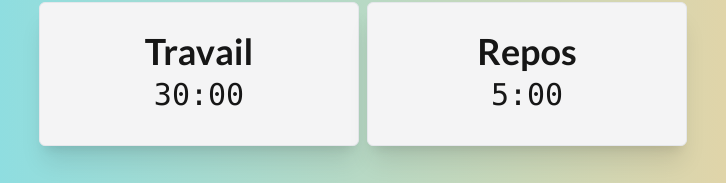
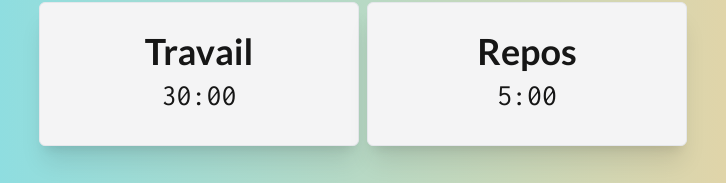
Before and after one commit to roadToCoder/ExoProjects, a plain HTML site: page Projects/7. Pomodoro/index.html in a window 1280 px wide. Shown: the part 170-353 px from the top of the page, 277-1003 px from the left. Drawn offline with nearby package versions, Linux system fonts and the light colour scheme.

Commit message:
Modification

```diff
--- a/Projects/7. Pomodoro/index.html
+++ b/Projects/7. Pomodoro/index.html
@@ -29,7 +29,7 @@
           </div>
           <div
             id="displayWork"
-            class="flex items-center justify-center text-3xl mt-1.5 text-center font-mono"
+            class="flex items-center justify-center text-3xl mt-1.5 text-center"
           >
             30:00
           </div>
@@ -42,7 +42,7 @@
           <div>
             <div
               id="displayBreak"
-              class="flex items-center justify-center text-3xl mt-1.5 text-center font-mono"
+              class="flex items-center justify-center text-3xl mt-1.5 text-center"
             >
               5:00
             </div>
--- a/Projects/7. Pomodoro/style.css
+++ b/Projects/7. Pomodoro/style.css
@@ -14,6 +14,9 @@ body {
   color: #161616;
 }
 
+#displayWork, #displayBreak {
+  font-family: Inconsolata,sans-serif;
+}
 
 .progressBar {
   position: relative;
```
